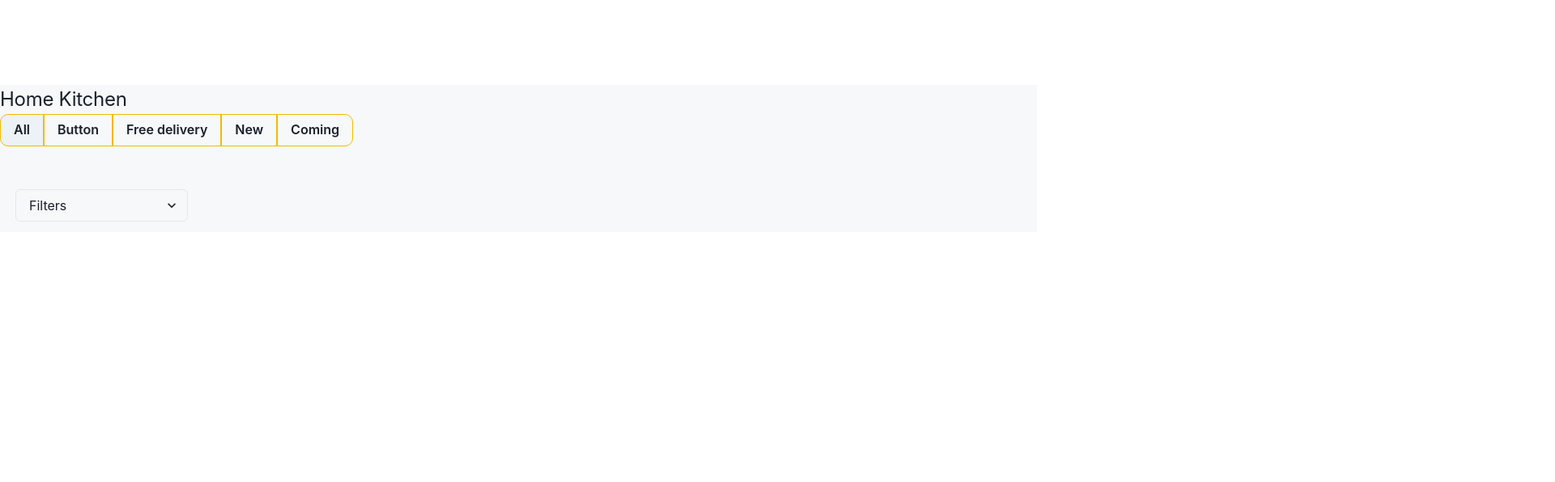
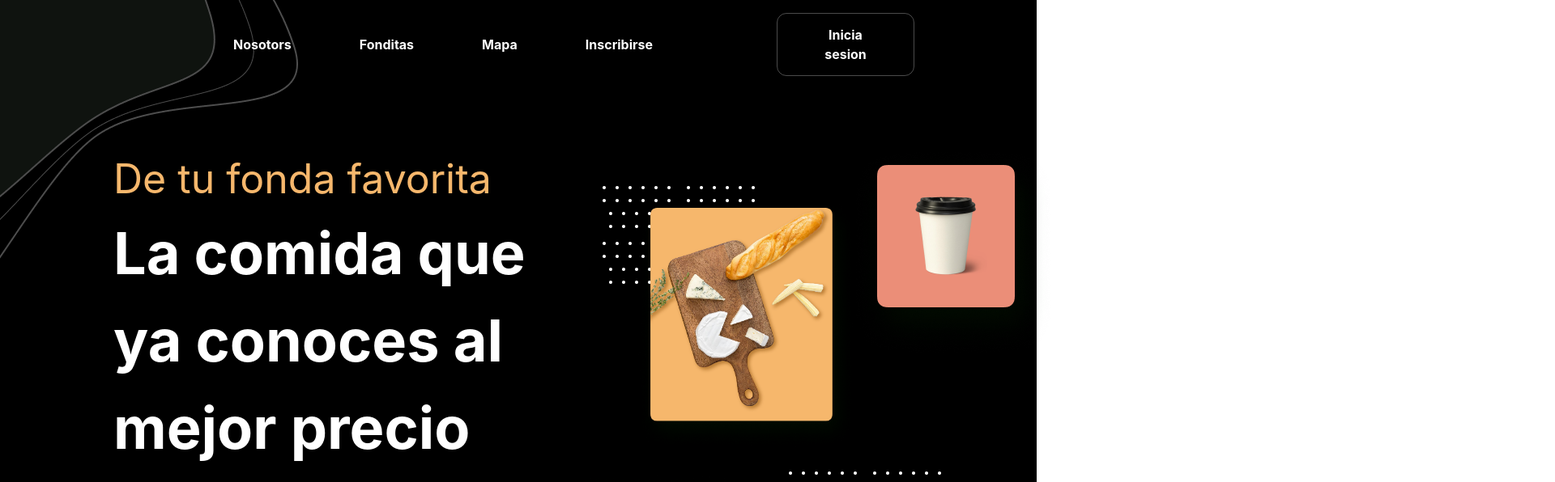
Before and after one commit to TanjimAnim/munchies-test, a Next.js app: page / in a window 1280 px wide. Shown: the top 596 px of the page at 81% size, 1920 px wide, since content can reach past the window. Built offline with nearby package versions, Linux system fonts and the light colour scheme; no server answers.

Commit message:
feat:added components

```diff
--- a/pages/index.tsx
+++ b/pages/index.tsx
@@ -1,8 +1,10 @@
 import Menu from "../src/components/menu";
+import HomePage from "../src/components/Home";
 
 export default function Home() {
   return (
     <div>
+      <HomePage />
       <Menu />
     </div>
   );
```
